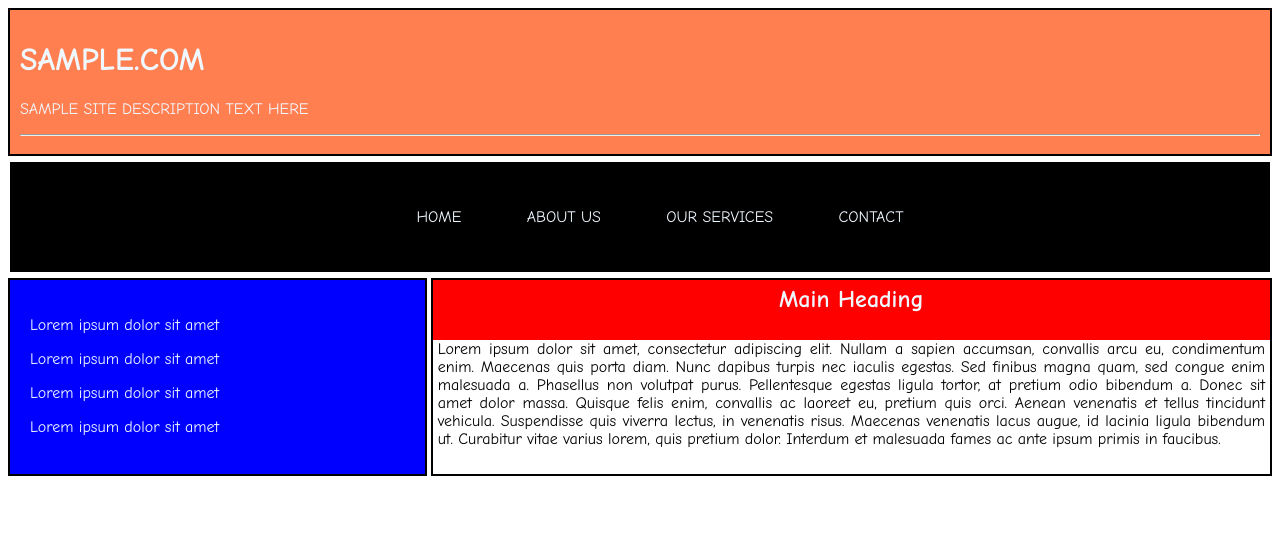
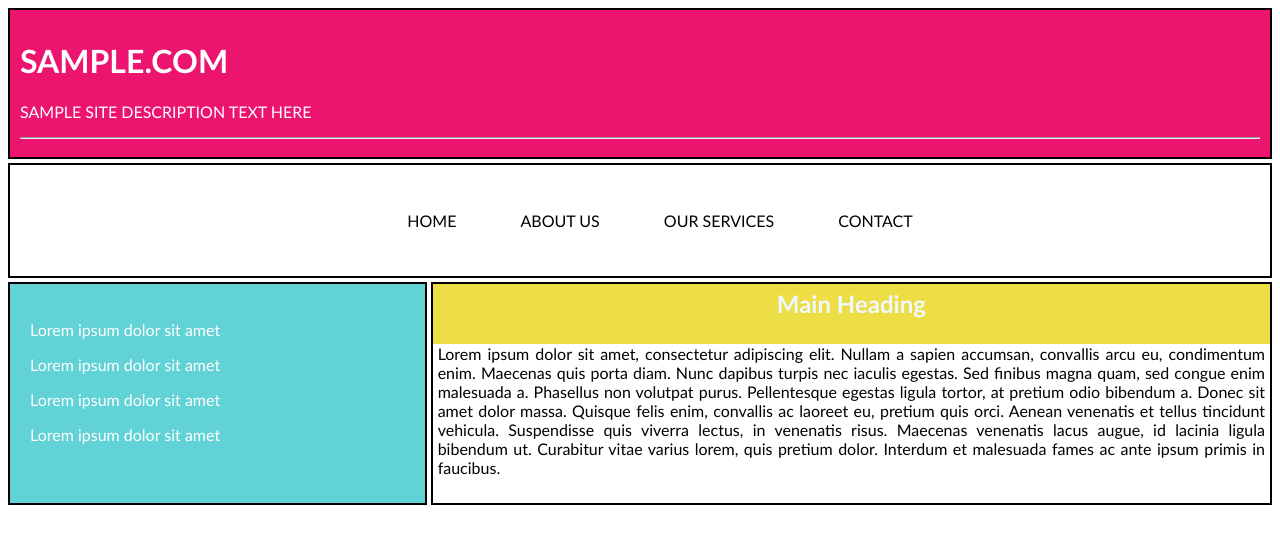
Before and after one commit to KyleMondina/CSS-Grid-Lesson, a plain HTML site: page index.html in a window 1280 px wide. Drawn offline with Linux system fonts and the light colour scheme.

Commit message:
maxine modification

```diff
--- a/index.css
+++ b/index.css
@@ -1,6 +1,6 @@
 body
 {
-  font-family: "Comic Sans MS", cursive, sans-serif ;
+  font-family: "Calibri", cursive, sans-serif ;
   background-repeat:no-repeat;
 }
 #wrapper
@@ -15,19 +15,19 @@ body
 }
 #Banner
 {
-    background-color: coral;
+    background-color: #ED146F;
     border: 2px solid black;
     padding: 10px;
     grid-column:1/7;
 }
 #Banner h1, p
 {
-    color:aliceblue;
+    color: white;
 }
 #Navigation
 {
-    background-color:black;
-    border: 2px solid white;
+    background-color:white;
+    border: 2px solid black;
     grid-column:1/7;
 }
 #Navigation ul
@@ -39,11 +39,11 @@ body
 {
     display: inline-block;
     margin:30px;
-    color:aliceblue
+    color:black;
 }
 #Side-Content
 {
-    background-color:blue;
+    background-color:#61D2D6;
     border: 2px solid black;
     padding:20px;
     grid-column:1/3;
@@ -57,7 +57,7 @@ body
 }
 #Article h2
 {
-    background-color:red;
+    background-color:#EDDE45;
     height: 50px;
     text-align:center;
     padding:5px;
```
